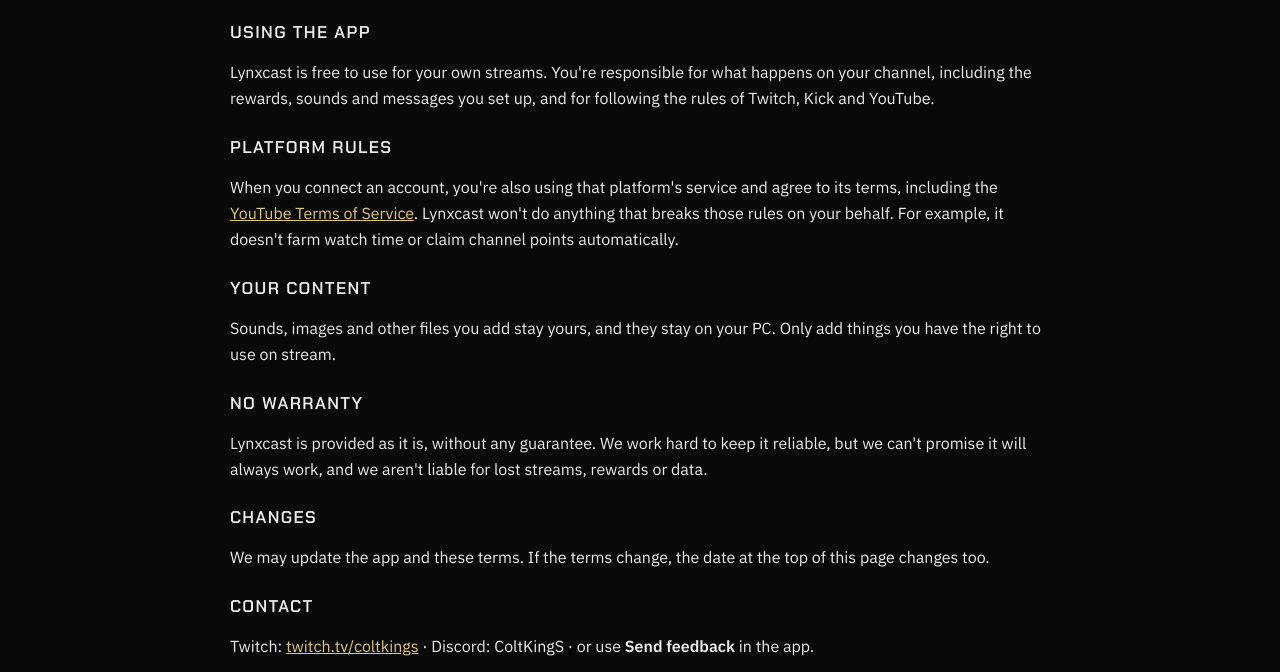
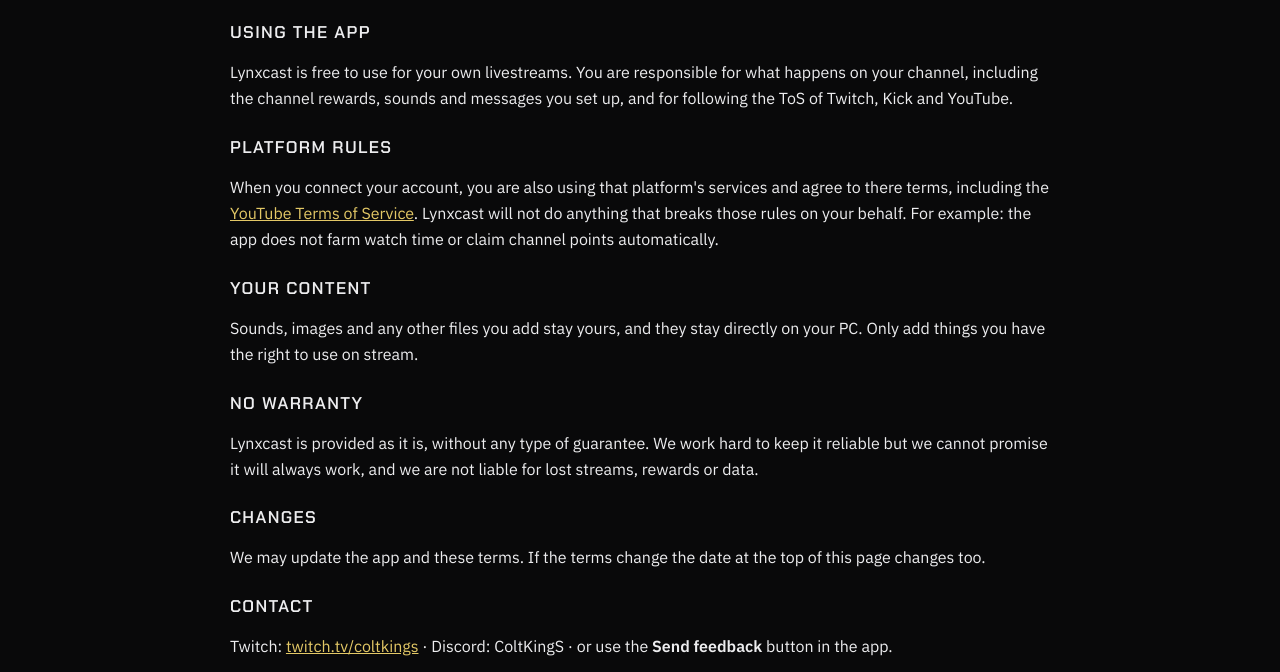
Before and after one commit to Lynxcast-Team/lynxcast-team.github.io, a plain HTML site: page terms.html in a window 1280 px wide. Shown: the part 271-943 px from the top of the page. Drawn offline with Linux system fonts and the light colour scheme.

Commit message:
Update terms of service for clarity and grammar

```diff
--- a/terms.html
+++ b/terms.html
@@ -19,22 +19,22 @@
   <p class="lead">Plain-English terms for using the Lynxcast app.</p>
 
   <h3>Using the app</h3>
-  <p>Lynxcast is free to use for your own streams. You're responsible for what happens on your channel, including the rewards, sounds and messages you set up, and for following the rules of Twitch, Kick and YouTube.</p>
+  <p>Lynxcast is free to use for your own livestreams. You are responsible for what happens on your channel, including the channel rewards, sounds and messages you set up, and for following the ToS of Twitch, Kick and YouTube.</p>
 
   <h3>Platform rules</h3>
-  <p>When you connect an account, you're also using that platform's service and agree to its terms, including the <a href="https://www.youtube.com/t/terms">YouTube Terms of Service</a>. Lynxcast won't do anything that breaks those rules on your behalf. For example, it doesn't farm watch time or claim channel points automatically.</p>
+  <p>When you connect your account, you are also using that platform's services and agree to there terms, including the <a href="https://www.youtube.com/t/terms">YouTube Terms of Service</a>. Lynxcast will not do anything that breaks those rules on your behalf. For example: the app does not farm watch time or claim channel points automatically.</p>
 
   <h3>Your content</h3>
-  <p>Sounds, images and other files you add stay yours, and they stay on your PC. Only add things you have the right to use on stream.</p>
+  <p>Sounds, images and any other files you add stay yours, and they stay directly on your PC. Only add things you have the right to use on stream.</p>
 
   <h3>No warranty</h3>
-  <p>Lynxcast is provided as it is, without any guarantee. We work hard to keep it reliable, but we can't promise it will always work, and we aren't liable for lost streams, rewards or data.</p>
+  <p>Lynxcast is provided as it is, without any type of guarantee. We work hard to keep it reliable but we cannot promise it will always work, and we are not liable for lost streams, rewards or data.</p>
 
   <h3>Changes</h3>
-  <p>We may update the app and these terms. If the terms change, the date at the top of this page changes too.</p>
+  <p>We may update the app and these terms. If the terms change the date at the top of this page changes too.</p>
 
   <h3>Contact</h3>
-  <p>Twitch: <a href="https://twitch.tv/coltkings">twitch.tv/coltkings</a> · Discord: ColtKingS · or use <b>Send feedback</b> in the app.</p>
+  <p>Twitch: <a href="https://twitch.tv/coltkings">twitch.tv/coltkings</a> · Discord: ColtKingS · or use the <b>Send feedback</b> button in the app.</p>
   <p>See also the <a href="privacy.html">privacy policy</a>.</p>
 </main>
 
```
